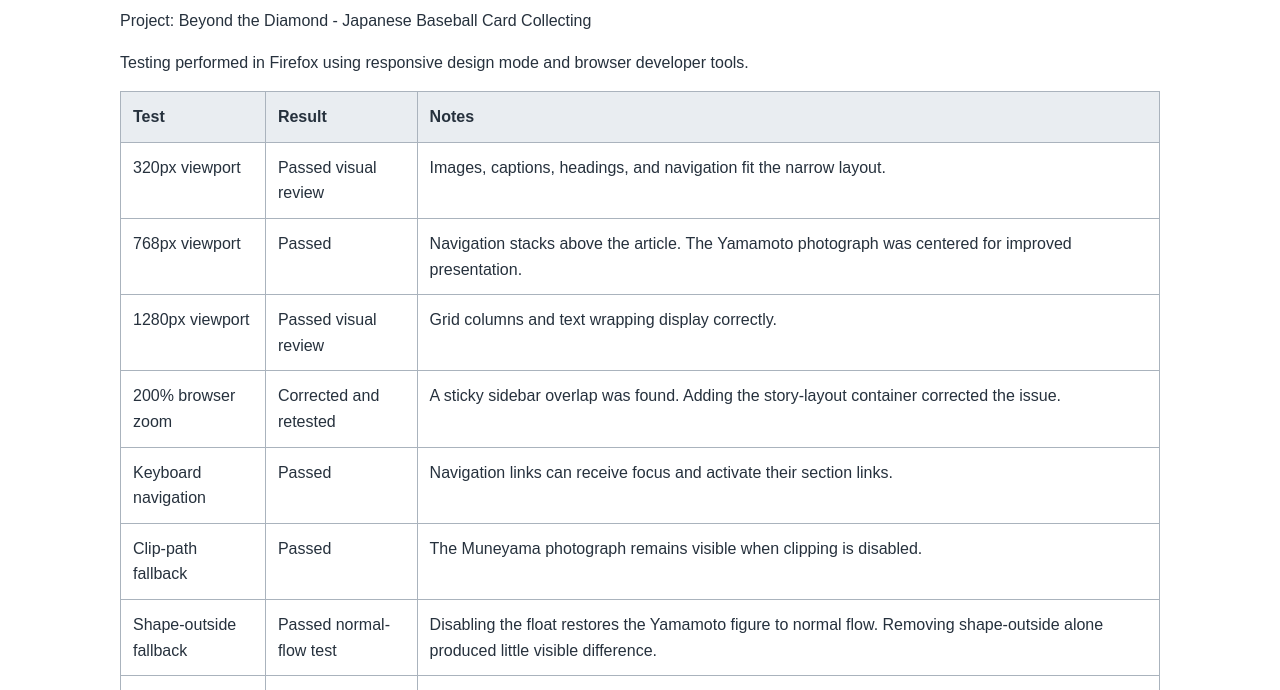
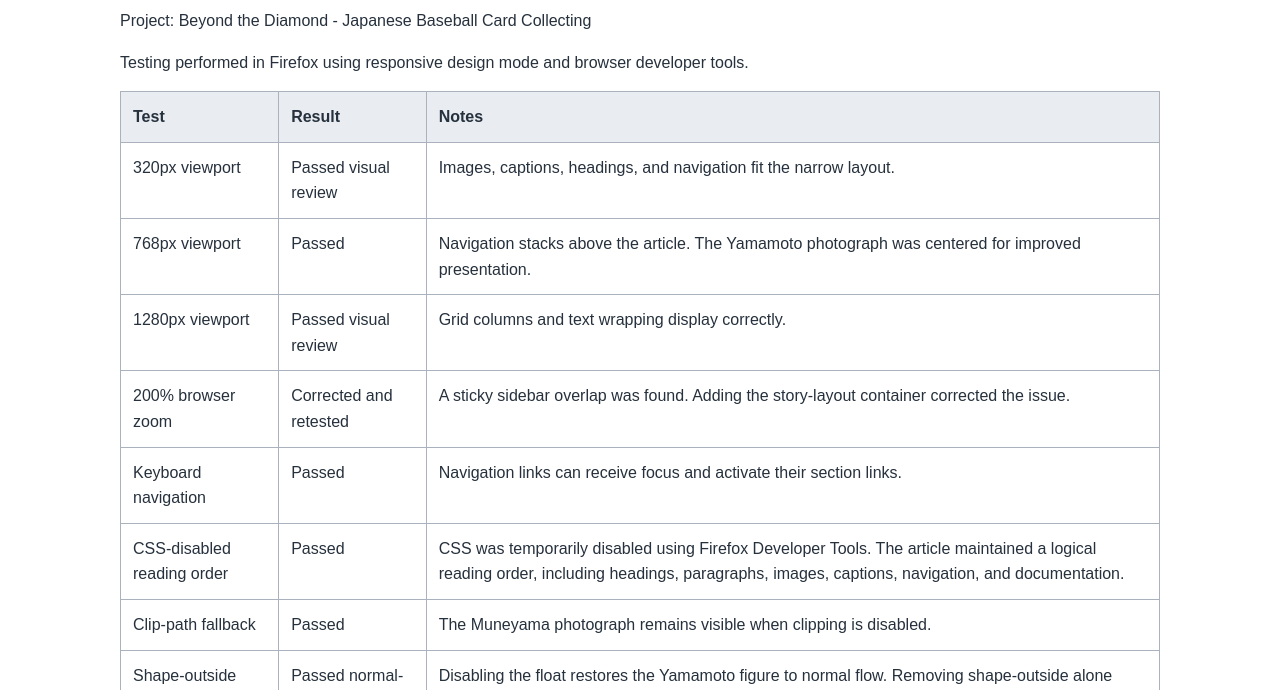
Before and after one commit to tinoramirez254/GIT337-Japanese-Baseball-Feature, a plain HTML site: page testing-record.html in a window 1280 px wide. Shown: the part 110-800 px from the top of the page. Drawn offline with Linux system fonts and the light colour scheme.

Commit message:
testing record updated

```diff
--- a/testing-record.html
+++ b/testing-record.html
@@ -119,6 +119,19 @@
                     <td>Navigation links can receive focus
                         and activate their section links.</td>
                 </tr>
+
+                <tr>
+                    <td>CSS-disabled reading order</td>
+                    <td>Passed</td>
+                    <td>
+                        CSS was temporarily disabled using Firefox
+                        Developer Tools. The article maintained a
+                        logical reading order, including headings,
+                        paragraphs, images, captions, navigation,
+                        and documentation.
+                    </td>
+                </tr>
+
                 <tr>
                     <td>Clip-path fallback</td>
                     <td>Passed</td>
```
